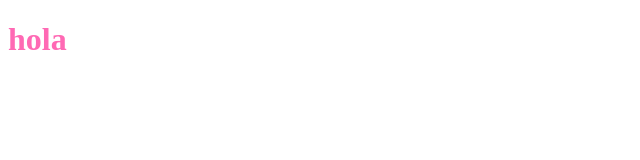
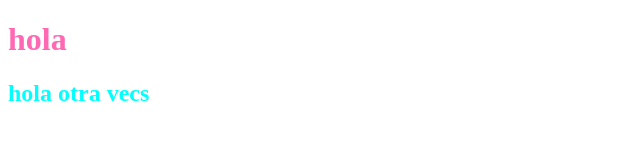
Before and after one commit to nacho-urdaf/En-vivo, a plain HTML site: page index.html in a window 1280 px wide. Shown: the whole page, without its empty margins (0-640 px from the left). Drawn offline with Linux system fonts and the light colour scheme.

Commit message:
Probando
agregando h2

```diff
--- a/index.html
+++ b/index.html
@@ -11,5 +11,8 @@
     <h1>
         hola
     </h1>
+    <h2>
+        hola otra vecs
+    </h2>
 </body>
 </html>
--- a/style.css
+++ b/style.css
@@ -1,3 +1,8 @@
 h1{
     color: hotpink;
+
 }
+
+h2{
+    color: cyan;
+}
```
